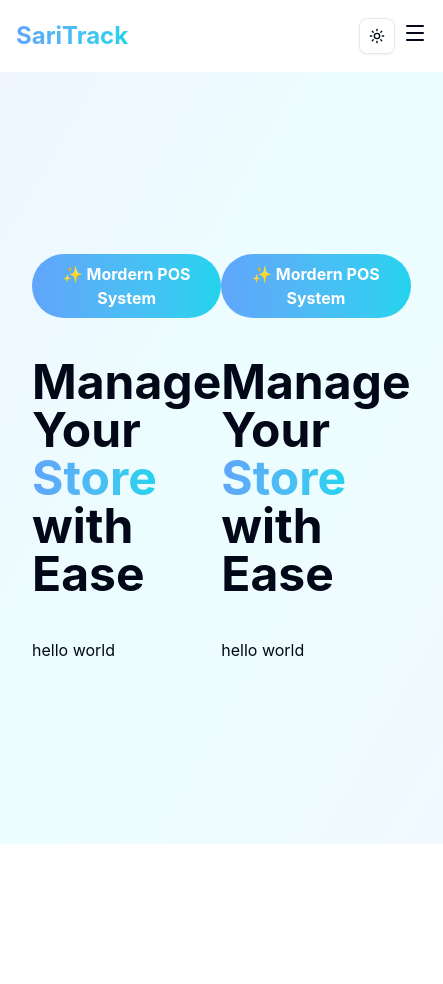
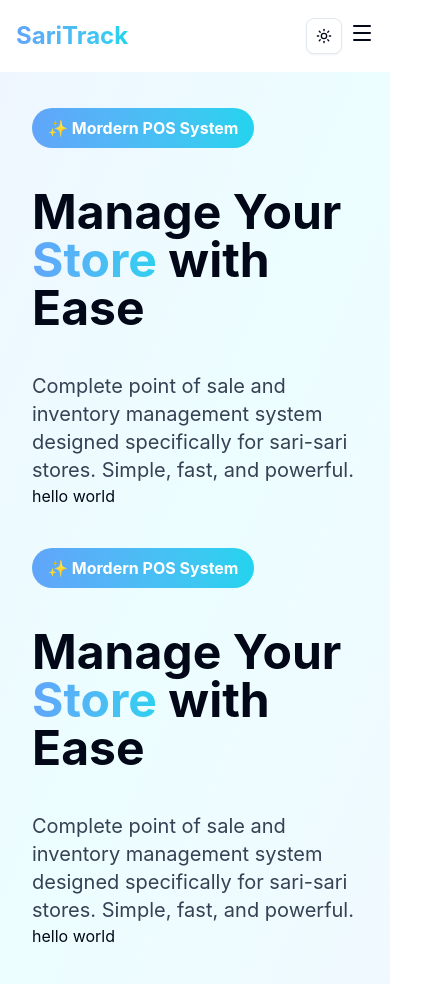
Before and after one commit to neillerin99/sari-track-frontend, a React (Vite) app: page / in a window 390 px wide. Shown: the whole page, 443 px wide, since content can reach past the window. Before the commit the page ends 844 px from the top, so only its background shows below. Built offline with nearby package versions, Linux system fonts and the light colour scheme.

Commit message:
feat: hero section information mobile responsive
-refactored mobile responsive for hero section

```diff
--- a/src/components/home/Hero.tsx
+++ b/src/components/home/Hero.tsx
@@ -4,7 +4,7 @@ import Wrapper from "../utils/Wrapper";
 export default function Hero() {
   return (
     <div className="p-4 h-full bg-linear-to-br from-(--gradient-from) via-(--gradient-via) to-(--gradient-to) transition-colors duration-300 flex-1">
-      <Wrapper className="h-full flex items-center justify-start">
+      <Wrapper className="h-full flex sm:flex-row flex-col  items-center justify-start">
         <InfoSection />
         <InfoSection />
       </Wrapper>
@@ -26,6 +26,10 @@ function InfoSection() {
         </span>
         with Ease
       </h1>
+      <p className="text-xl text-gray-700 dark:text-gray-300">
+        Complete point of sale and inventory management system designed
+        specifically for sari-sari stores. Simple, fast, and powerful.
+      </p>
       hello world
     </div>
   );
```
